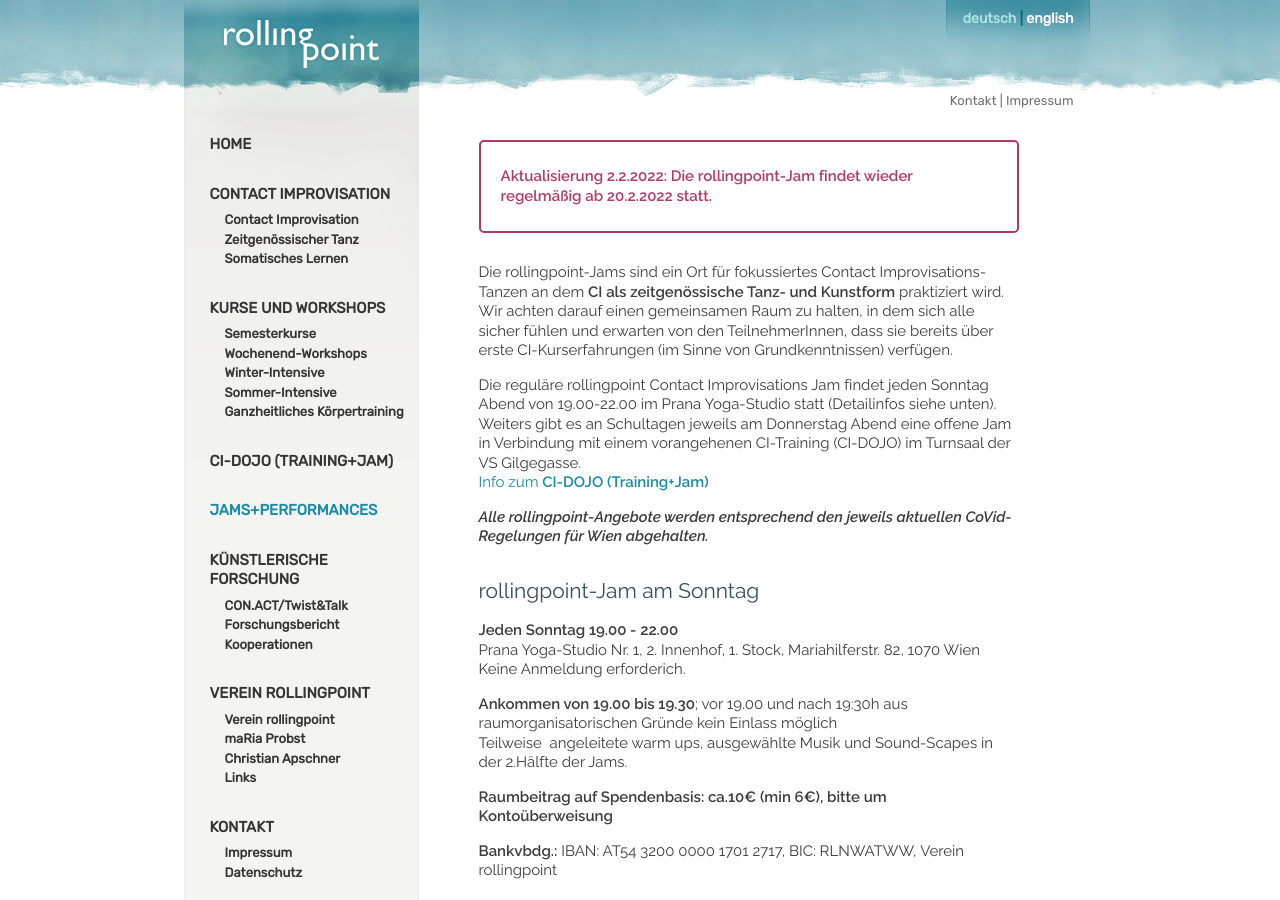
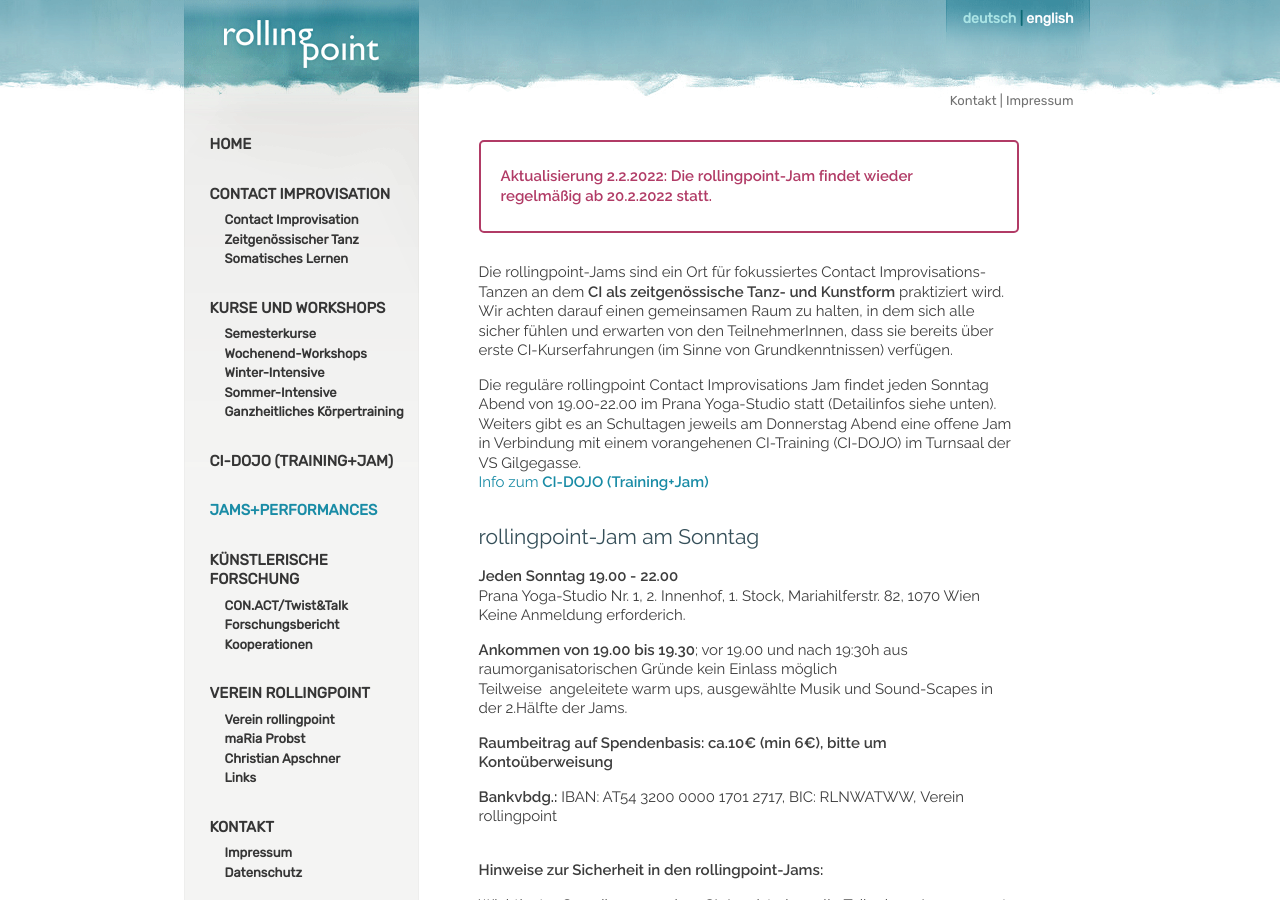
Before and after one commit to manulari/rollingpointat, a Jekyll site: the page built from _pages_de/jams.md, in a window 1280 px wide and 900 px high. Built offline with Jekyll 4.4.1, drawn with Linux system fonts in a browser that asks for light colours; comment, search, counter and statistics services are not loaded.

Commit message:
Update page (de) “jams”

```diff
--- a/_pages_de/jams.md
+++ b/_pages_de/jams.md
@@ -9,7 +9,7 @@ Die rollingpoint-Jams sind ein Ort für fokussiertes Contact Improvisations-Tan
 Die reguläre rollingpoint Contact Improvisations Jam findet jeden Sonntag Abend von 19.00-22.00 im Prana Yoga-Studio statt (Detailinfos siehe unten). Weiters gibt es an Schultagen jeweils am Donnerstag Abend eine offene Jam in Verbindung mit einem vorangehenen CI-Training (CI-DOJO) im Turnsaal der VS Gilgegasse.\
 [Info zum **CI-DOJO (Training+Jam)**](/dojo)
 
-***Alle rollingpoint-Angebote werden entsprechend den jeweils aktuellen CoVid-Regelungen für Wien abgehalten.***
+
 
 ## rollingpoint-Jam am Sonntag
 
```
